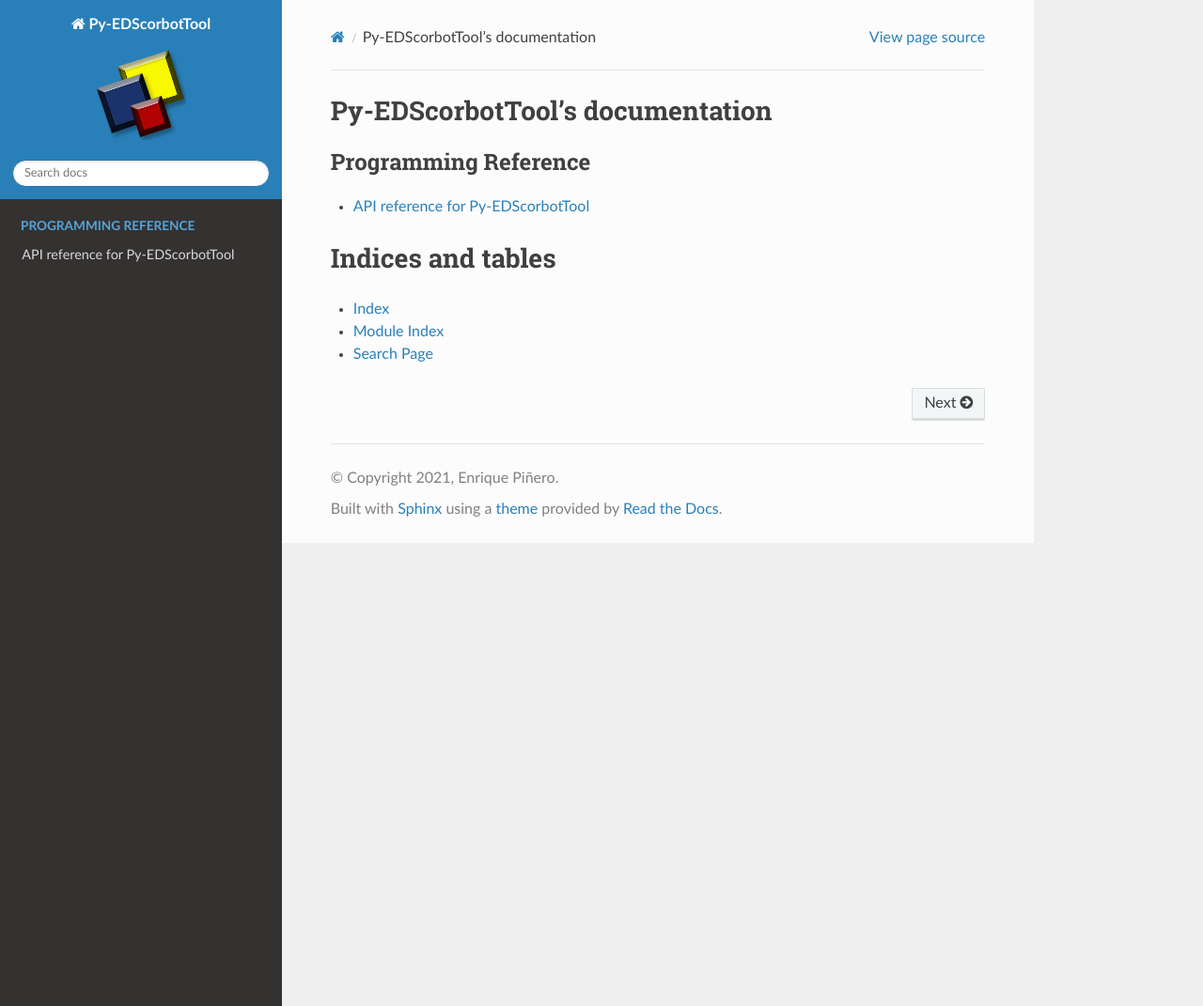
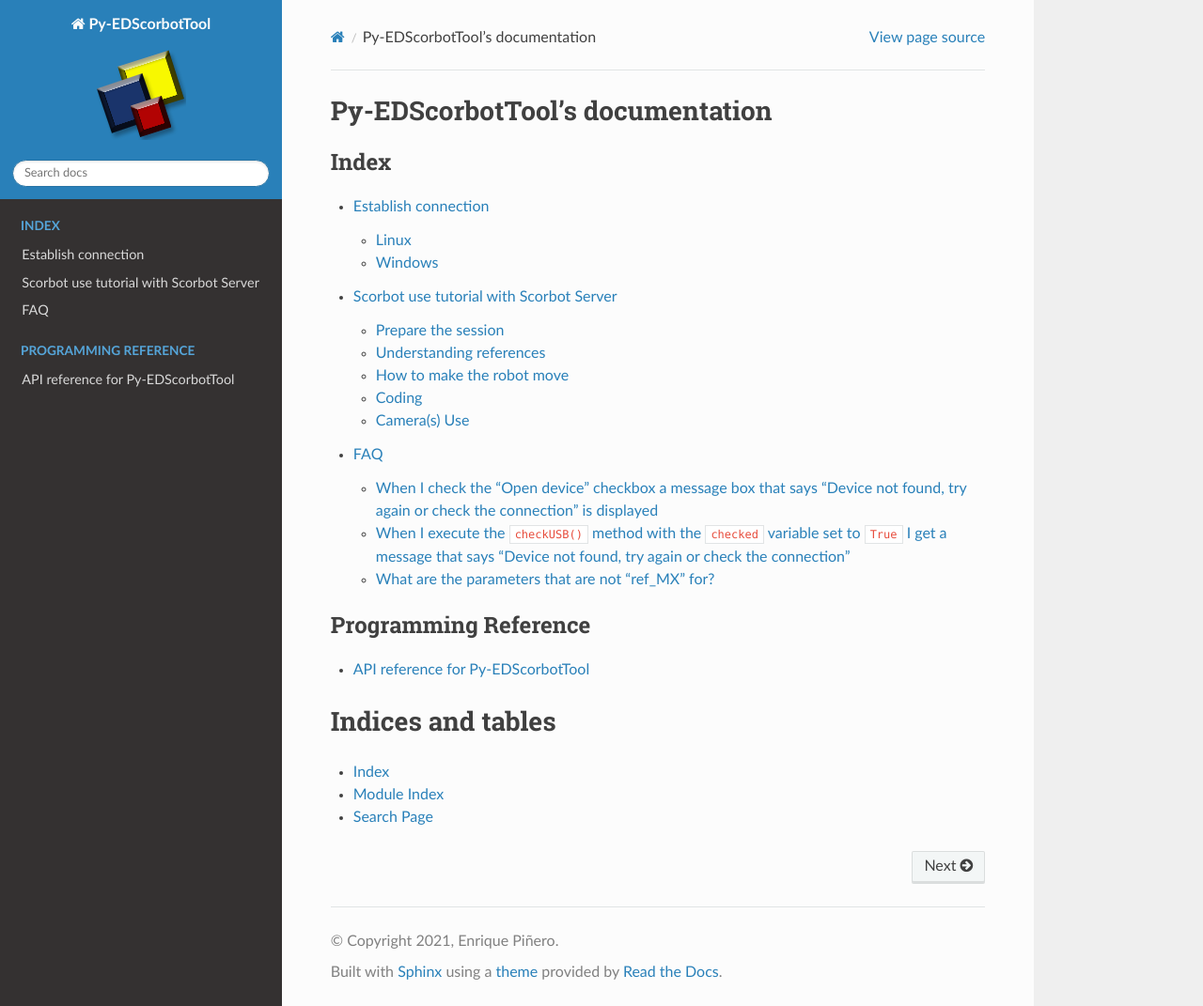
Before and after one commit to RTC-research-group/Py-EDScorbotTool, a Sphinx documentation site: the page built from docs/index.rst, in a window 1280 px wide and 1071 px high. Shown: the whole window at 94% size. Built offline with Sphinx 7.4.7 and the Read the Docs theme 2.0.0, drawn with Linux system fonts in a browser that asks for light colours; some of the changed lines change nothing that is shown.

Commit message:
Added contents to index from README.md

```diff
--- /dev/null
+++ b/docs/contents.rst
@@ -0,0 +1,374 @@
+.. role:: raw-html-m2r(raw)
+   :format: html
+
+
+Establish connection
+====================
+
+Linux
+-----
+
+
+#.
+   Create public/private keypair (for ssh connection)
+
+
+   *
+     ``ssh-keygen -f <key_name>``
+
+
+     * Enter password if desired
+
+     You will get two different files named :raw-html-m2r:`<key_name>` and :raw-html-m2r:`<key_name>`.pub in the directory you run the command in
+
+#.
+   Send an e-mail to epinerof@us.es specifying the following information:
+
+
+   * Full name
+   * Name of your organization
+   * Public key (\ :raw-html-m2r:`<key_name>`.pub file) attached
+   *
+     Preferred username (optional)
+
+     Once you've done this step, you will have to wait to receive a confirmation e-mail from the server's administrator.
+
+#.
+   Upon receiving the confirmation e-mail, you will already have your user created (you will receive a username in case you didn't specify one in the e-mail) and ready to go. So, in order to establish the connection execute the following command:
+
+
+   *
+     ``ssh -X -i /path/to/private/key/<key_name> <username>@150.214.140.189``
+
+     If everything went correctly, you should have access to a terminal like this in your screen:
+
+
+     .. image:: ../images/terminal.jpg
+        :target: ../images/terminal.jpg
+        :alt: terminal
+
+
+
+#.
+   Check everything runs fine by executing the GUI of the service (please be patient when using the GUI because it can take a little while to respond):
+
+
+   * ``cd pyAER``
+   *
+     ``python3 main.py``
+
+     A window like this should open in your PC:
+
+
+     .. image:: ../images/gui.jpg
+        :target: ../images/gui.jpg
+        :alt: gui
+
+
+     Check the bottom left checkbox that says "Open device", then look at the terminal where you have the active connection. If the message "\ *Device found and initialized successfully*\ " is displayed, you have successfully connected to the server and everything is ready for you to begin.
+
+     `Device not found troubleshooting <#when-i-check-the-open-device-checkbox-a-message-box-that-says-device-not-found-try-again-or-check-the-connection-is-displayed>`_
+
+Windows
+-------
+
+
+#.
+   Create public/private keypair (for ssh connection)
+
+
+   *
+     Download and install PuTTY client (\ `official website <https://www.chiark.greenend.org.uk/~sgtatham/putty/latest.html>`_\ )
+
+   *
+     Run PuTTYgen utility (it is installed with PuTTY). A window like this should appear:
+
+
+     .. image:: ../images/puttygen.JPG
+        :target: ../images/puttygen.JPG
+        :alt: puttygen
+
+
+   *
+     Now click on the button that says "Generate". The program will need you to move your mouse around the blank area, so just do as it says. Once that is out of the way, you will have generated your keypair and the window should look like this:
+
+
+     .. image:: ../images/puttygen2.JPG
+        :target: ../images/puttygen2.JPG
+        :alt: puttygen2
+
+
+   *
+     Now save both private and public keys by clicking on the buttons that say so. You may also enter a passphrase for your key, which is recommended but optional. You may now close PuTTYgen
+
+   *
+     Once you've saved both keys, you'll have two files: :raw-html-m2r:`<key_name>`.pub and :raw-html-m2r:`<key_name>`.ppk. At this point, you've finished generating the private and public key required.
+
+#.
+   Send an e-mail to epinerof@us.es specifying the following information:
+
+
+   * Full name
+   * Name of your organization
+   * Public key (\ :raw-html-m2r:`<key_name>`.pub file) attached
+   *
+     Preferred username (optional)
+
+     Once you've done this step, you will have to wait to receive a confirmation e-mail from the server's administrator. Upon receiving the confirmation e-mail, you will already have your user created (you will receive a username in case you didn't specify one in the e-mail) and ready to go. However, you will need to install the Xming software as well as configure PuTTY in order for you to be able to use the X11 utilities (otherwise you can't use the graphical interface).
+
+#.
+   Install Xming software (\ `official website <https://sourceforge.net/projects/xming/>`_\ )
+
+
+   *
+    During the installation process, you may select the option "Don't install an SSH client", as you have already installed PuTTY:
+
+     .. image:: ../images/xming_install.JPG
+        :target: ../images/xming_install.JPG
+        :alt: xming_install
+
+
+    *
+     You can just use the default configuration for everything else.
+
+#.
+   Run Xming
+
+
+   *
+    Executing the software will make a small "X" icon appear in your tray bar:
+
+    .. image:: ../images/xming_icon.jpg
+       :target: ../images/xming_icon.jpg
+       :alt: xming_icon
+
+
+   *
+     This means Xming is being executed.
+
+#.
+   Configure PuTTY connection
+
+
+   *
+     Open PuTTY and create a new session named however you want. This is recommended so that you only have to perform these steps once and after that the connection is as simple as double-clicking the session you've created.
+
+   *
+     Under "Host Name (or IP address)" type the following: ``<username>@150.214.140.189``
+
+   *
+     Uncollapse the "SSH" section under "Connection" in the tree view that's in the left side of the program. Now select "X11" and check the box that says "Enable X11 forwarding". In the input box that says "X display location" enter "localhost:0.0".
+
+
+     .. image:: ../images/x11_forward.jpg
+        :target: ../images/x11_forward.jpg
+        :alt: X11_forward
+
+
+   *
+     Now select the "Auth" section that is also under "Connection". The last option displayed lets you select a private key file. Click on "browse" and select the :raw-html-m2r:`<key_name>`.ppk file that you generated earlier.
+
+
+     .. image:: ../images/ppk_select.jpg
+        :target: ../images/ppk_select.jpg
+        :alt: ppk_select
+
+
+   *
+     Return to the session view by clicking on the "Session" section that is the first one in the tree view and save your session.
+
+#.
+   Now all you have to do is double-click on your connection's name and you will be connected to the server with your username. A window like this should appear before you:
+
+
+   .. image:: ../images/putty.jpg
+      :target: ../images/putty.jpg
+      :alt: putty
+
+
+
+#.
+   Last, but not least, you should check that the Xming X server is working correctly, as well as test your configuration by doing the following:
+
+
+   * ``cd pyAER``
+   *
+     ``python3 main.py``
+
+     A window similar to this one should appear (please be patient, from now on it can take a while to load):
+
+     .. image:: ../images/pyaer.jpg
+        :target: ../images/pyaer.jpg
+        :alt: pyaer
+
+
+     You just have one more thing to check, and you can do that by checking the bottom left checkbox that says "Open device". If a message that says "\ *Device found and initialized successfully*\ " is displayed in the PuTTY console, then you're ready to begin.
+
+Scorbot use tutorial with Scorbot Server
+========================================
+
+*NOTE: It is important to note that this access is quite limited, so that you only may perform certain activities. However, if you need to use any command or utility that isn't available out of the box, contact epinerof@us.es with your requests.*
+
+Prepare the session
+-------------------
+
+First of all, each joint of the robot has to be positioned in its home area (home in this robot isn't just one position but a range of them). So for us to work with it, before anything we do we have to command the robot to send all of its joints to their home.
+
+In order to do that, there is a function called ``Search_Home`` that implements said process, starting from the 1st joint (a.k.a. the base) up to the 4th one. This will take a while, as each joint is sent to one of its limit positions and then progressively moves in the opposite direction searching for its home.
+
+The ``Search_Home`` function is an all-in-one button in the GUI as well as in the code itself; however, there are also separate functions, called ``search_Home_JX`` (where ``X`` is the joint number), that are callable from the code that implement this functionality but for just one joint. Each of these functions also has its corresponding button in the GUI for convenience.
+
+So, to sum it all up, any time that anyone has to work with the robot, the first thing to do is to command it to search the home position for all of its joints, whether it is via the ``Search_Home`` button or function or via the ``search_Home_JX`` buttons or functions, and after that you have to use the ``Configure_Init`` button so that the home position is considered the initial one.
+
+**TL;DR** (Too long, didn't read)
+^^^^^^^^^^^^^^^^^^^^^^^^^^^^^^^^^^^^^
+
+Just click on the ``Search_Home`` button before anything else and let it finish, then push the ``Configure_Init`` and ``Configure_SPID`` buttons in the specified order when initiating a new work session and you should be fine.
+
+NOTE: ``search_Home_JX`` functions should be used in case one of the joints is suspected to have lost its home reference, so that you don't have to wait for all joints to search their home in case just one of them has gone astray.
+
+Understanding references
+------------------------
+
+In order to make this section a little bit more understandable, let's take a look at the graphical interface first:
+
+
+.. image:: ../images/gui.jpg
+   :target: ../images/gui.jpg
+   :alt: gui
+
+
+As you can see, each motor has 6 different parameters and almost all of them are used to determine how it should move. However, if you're only interested in actually moving them and not in how they move you're lucky, because you're only going to need one of these parameters, and that would be the ``ref_MX`` one.
+
+So what does exactly this "reference" mean? You can think of it as a way of telling each motor the position it should be in. For example, the reference "0" would be the motor's initial position (which should be the home position if you followed the steps under the "Prepare the session" section), then any positive reference would send the motor in one direction and any negative reference would send it in the opposite one.
+
+And that's everything you need to know if you're only interested in moving the robot. As for how to map references to angles, we're providing you with some functions in the code to help you with that, as that kind of mapping is specific to each robot and to each motor within a given robot. That's right, a reference of say, 50, can put the first motor in an angle ``alpha`` but the second motor in another completely different angle ``beta``\ , so it's best if you just adhere to the mappings we offer you.
+
+
+.. image:: ../images/scorbot_range.png
+   :target: ../images//scorbot_range.png
+   :alt: scorbot_ranges
+
+
+How to make the robot move
+--------------------------
+
+So now that the concept of reference has been explained, we can move on to moving the robot. As it has been said, the only important parameter here would be the reference, so you can rest easy knowing that all of the other parameters won't have to be changed, at least from a user's point of view.
+
+Therefore, in order to move the robot you have to first do the actions specified in the "Prepare the session section". Then, there are a couple of different ways to move the joints. The preferred and recommended way is to just use ``SendCommandJointX_lite`` functions, as they only send the minimal required information to the controller in order for the movement to be performed. The ``Configure_SPID`` function can also be used to update references (and thus moving the robot) but the issue here is that it doesn't only send the updated reference but it also sends everything else, so understand that when calling this function you're sending every parameter to every joint, so don't expect the performance to be as good as if you were using ``SendCommandJointX_lite`` functions.
+
+TL;DR
+^^^^^
+
+In order to move the robot, you have to hit ``Configure_SPID`` at least once after the initial setup (described `here <#Prepare-the-session>`_\ ) and then use the ``Send JX ref`` buttons (within the GUI) or ``SendCommandJointX_lite`` functions within the code.
+
+``Configure_SPID`` can also be used to update references, but it is far slower than using ``SendCommandJointX_lite`` functions, so using the latter method is recommended.
+
+Coding
+------
+
+So, the graphical interface is nice and all, however, we understand that it is not suitable to be used when the robot is intended to be moved in a programatically way, for example, with a Spiking Neural Network, as we don't expect the network to handle the robot's movement the same way we do.
+
+Therefore, the same functions and variables that are bound to the buttons in the graphical interface are also accessible within the code, what means that all you have to do in order to use them is import the main module and use it just like any other Python module.
+
+A small demo script can be found `here <./demo.py>`_.
+
+Summarizing, the functions you really want to use are:
+
+
+* ConfigureInit() -- Once at the beginning of the session, before searching home locations
+* ConfigureSPID() -- Once after searching home locations, so that the robot stays in those
+* SendCommandJointX_lite -- These functions send each joint its reference and nothing else, so that you only send the required information for movement
+
+And last, but not least, you should be able to modify each joint's reference by modifying the variables that hold them in the graphical interface, as these variables are also accesible from the code.
+
+The dictionary that holds all the variables is called ``d`` and is accesible directly from an object of the class pyAER. The structure of the dictionary is as follows:
+
+.. code-block:: python
+
+   d
+   {
+       Motor Config
+       {
+           "EI_FD_bank3_18bits_M1": ...,
+           "PD_FD_bank3_22bits_M1": ...,
+           "PI_FD_bank3_18bits_M1": ...,
+           "leds_M1": ...,
+           "ref_M1": ...,
+           "spike_expansor_M1": ...,
+           "EI_FD_bank3_18bits_M2"...,
+           ...
+           "spike_expansor_M6"
+       }
+       Joints
+       {
+           ...
+       }
+       Scan Parameters
+       {
+           ...
+       }
+   }
+
+Each of these values is a Tkinter variable, so in order to read or write its value you have to do it like this:
+
+.. code-block:: python
+
+   ref = d["Motor Config"]["ref_M1"].get() #Read
+   d["Motor Config"]["ref_M1"].set(50) #Write
+
+You can also bind the internal dictionaries to other variable so that you don't have to continuously write ``d["Motor Config]["ref_MX"]`` or such:
+
+.. code-block:: python
+
+   motors = d["Motor Config"]
+   #Same as ref = d["Motor Config"]["ref_M1"].get()
+   ref = motors["ref_M1"].get() #Read
+
+   #Same as d["Motor Config"]["ref_M1"].set(50)
+   motors["ref_M1"].set(50) #Write
+
+Don't worry if you find this confusing, as the demo script contains instructions that use and modify these variables
+
+Camera(s) Use
+-------------
+
+WARNING: This section will change in the near future
+^^^^^^^^^^^^^^^^^^^^^^^^^^^^^^^^^^^^^^^^^^^^^^^^^^^^
+
+There are a couple of cameras setup in the laboratory, so that you may see how the robot is moving during the work sessions.
+
+You may open the cameras with the following command:
+
+.. code-block:: bash
+
+   python3 utils/camera1.py & #Add ampersand to execute in background
+   python3 utils/camera2.py &
+
+Provided that you are in your home directory. As you can see, ``camera1.py`` and ``camera2.py`` are located within the directory ``utils``.
+
+These commands should be executed before opening the graphical interface or running any script, or in a separate shell that one that is running those.
+
+In order to close the camera's windows, just click on the window you want to close and hit the escape key ('Esc') on the keyboard.
+
+FAQ
+===
+
+When I check the "Open device" checkbox a message box that says "Device not found, try again or check the connection" is displayed
+----------------------------------------------------------------------------------------------------------------------------------
+
+When I execute the ``checkUSB()`` method with the ``checked`` variable set to ``True`` I get a message that says "Device not found, try again or check the connection"
+----------------------------------------------------------------------------------------------------------------------------------------------------------------------------------
+
+
+.. image:: ../images/faq1.JPG
+   :target: ../images/faq1.JPG
+   :alt: faq1
+
+
+There is nothing wrong with this, it normally means that the robot is not powered. This shouldn't happen during a scheduled work session, so it should typically occur when you're trying to check whether the GUI or scripting environment works for you or not.
+
+What are the parameters that are not "ref_MX" for?
+--------------------------------------------------
+
+These parameters are used to control the SPID (Spiking PID) of each joint, and they are already configured for this robot. You shouldn't be touching these unless you really know what you're doing. For more information, please refer to this paper: `A Neuro-Inspired Spike-Based PID Motor Controller for Multi-Motor Robots with Low Cost FPGAs <https://www.mdpi.com/1424-8220/12/4/3831/htm>`_
--- a/docs/index.rst
+++ b/docs/index.rst
@@ -5,6 +5,14 @@
 
 Py-EDScorbotTool's documentation
 ============================================
+
+.. toctree::
+   :maxdepth: 2
+   :caption: Index
+
+   contents
+
+
 
 .. toctree::
    :maxdepth: 2
```
